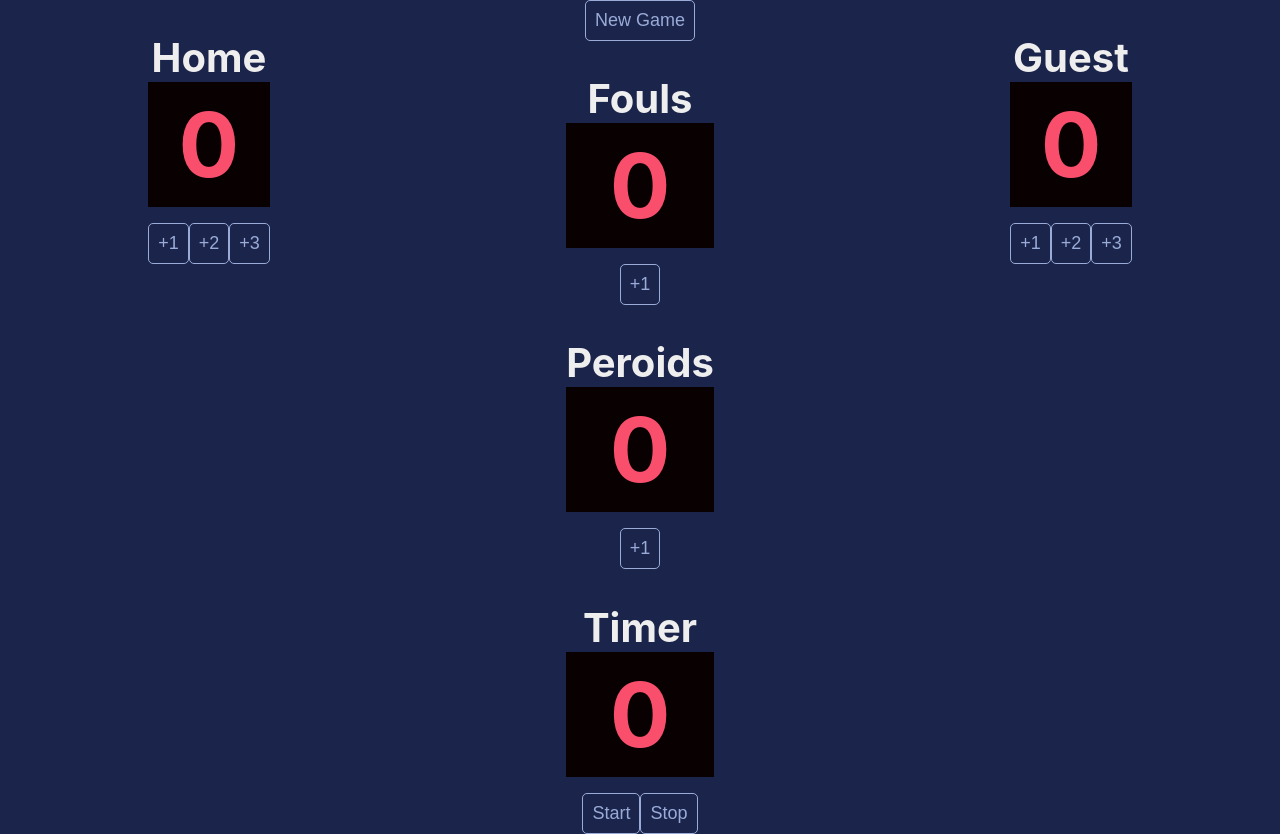
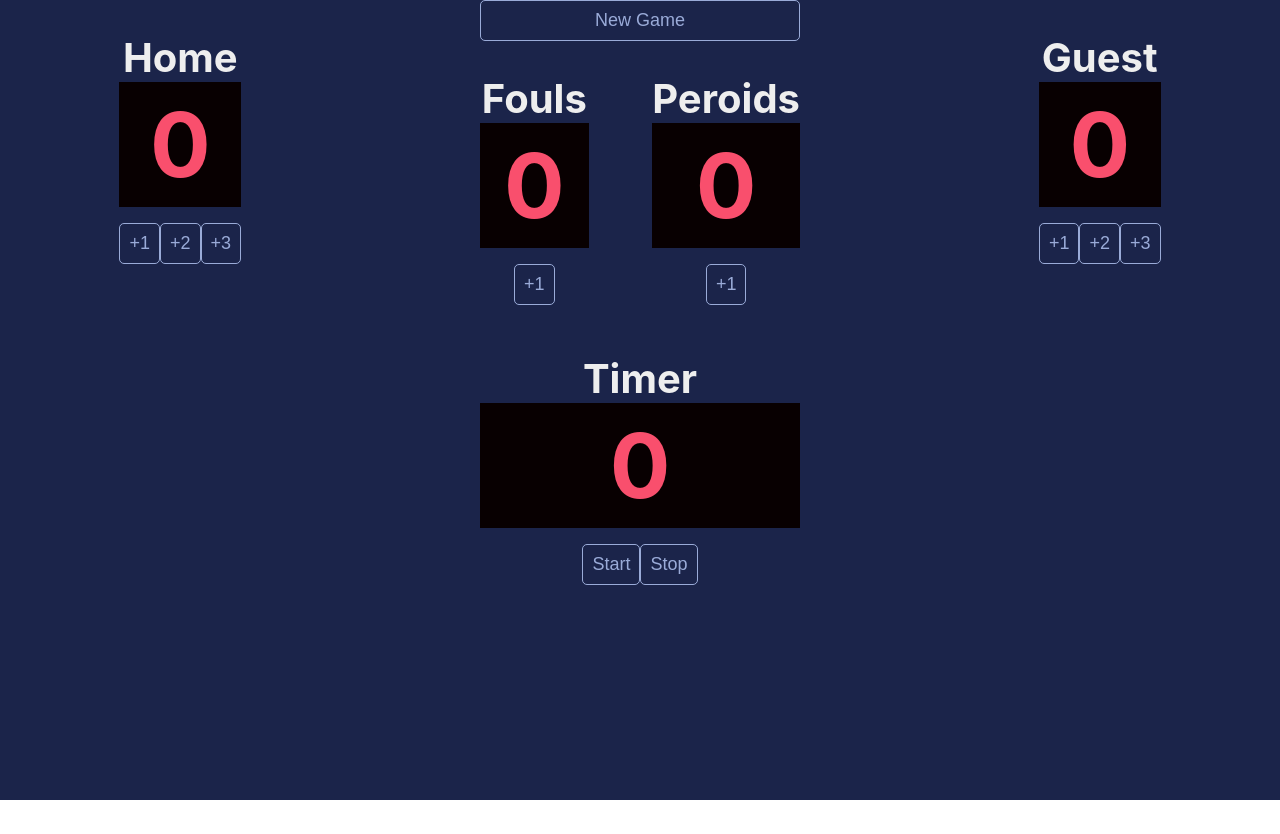
Before and after one commit to MirkusX/scoreboard, a React (Create React App) app: page / in a window 1280 px wide. After the commit the page ends 800 px from the top, so only its background shows below. Built offline with nearby package versions, Linux system fonts and the light colour scheme.

Commit message:
wip/styling

```diff
--- a/src/Components/StyledComponents.js
+++ b/src/Components/StyledComponents.js
@@ -3,6 +3,12 @@ import styled from "styled-components";
 export const StyledSection = styled.section`
   display: flex;
   justify-content: space-around;
+  ${(props) => {
+    if (props.column)
+      return `
+    flex-direction: column;
+    width: 25%;`;
+  }}
 `;
 
 export const StyledDiv = styled.div`
@@ -31,6 +37,15 @@ export const StyledDiv = styled.div`
     justify-content: center;
     `;
   }}
+  ${(props) => {
+    if (props.row)
+      return `
+    display: flex;
+   justify-content: space-between;
+    background: inherit;
+    color: inherit;
+    padding: 0;`;
+  }}
 `;
 
 export const StyledH2 = styled.h2`
--- a/src/Pages/Frontpage.js
+++ b/src/Pages/Frontpage.js
@@ -19,6 +19,7 @@ export const Frontpage = () => {
     dispatch({ type: "resetHome" });
     dispatch({ type: "resetFouls" });
     dispatch({ type: "resetPeriod" });
+    dispatch({ type: "date", payload: 0 });
   };
   const start = Date.now();
   const timer = () => {
@@ -46,8 +47,10 @@ export const Frontpage = () => {
           <StyledButton onClick={() => add("home", 3)}>+3</StyledButton>
         </StyledDiv>
       </div>
+      <StyledSection column>
+        <StyledButton onClick={() => newGame()}>New Game</StyledButton>
+        <StyledDiv row>
           <div>
-        <StyledButton onClick={() => newGame()}>New Game</StyledButton>
             <StyledH1>Fouls</StyledH1>
             <StyledDiv>
               <StyledH2>{state.fouls}</StyledH2>
@@ -55,12 +58,16 @@ export const Frontpage = () => {
             <StyledDiv foulsButtonDiv>
               <StyledButton onClick={() => add("fouls", 1)}>+1</StyledButton>
             </StyledDiv>
+          </div>
+          <div>
             <StyledH1>Peroids</StyledH1>
             <StyledDiv>
               <StyledH2>{state.period}</StyledH2>
             </StyledDiv>
             <StyledDiv foulsButtonDiv>
               <StyledButton onClick={() => add("period", 1)}>+1</StyledButton>
+            </StyledDiv>
+          </div>
         </StyledDiv>
         <StyledH1>Timer</StyledH1>
         <StyledDiv>
@@ -70,7 +77,7 @@ export const Frontpage = () => {
           <StyledButton onClick={() => startTimer()}>Start</StyledButton>
           <StyledButton onClick={() => stopTimer()}>Stop</StyledButton>
         </StyledDiv>
-      </div>
+      </StyledSection>
       <div>
         <StyledH1>Guest</StyledH1>
         <StyledDiv>
```
Lines whose indentation alone changed are shown as unchanged.
